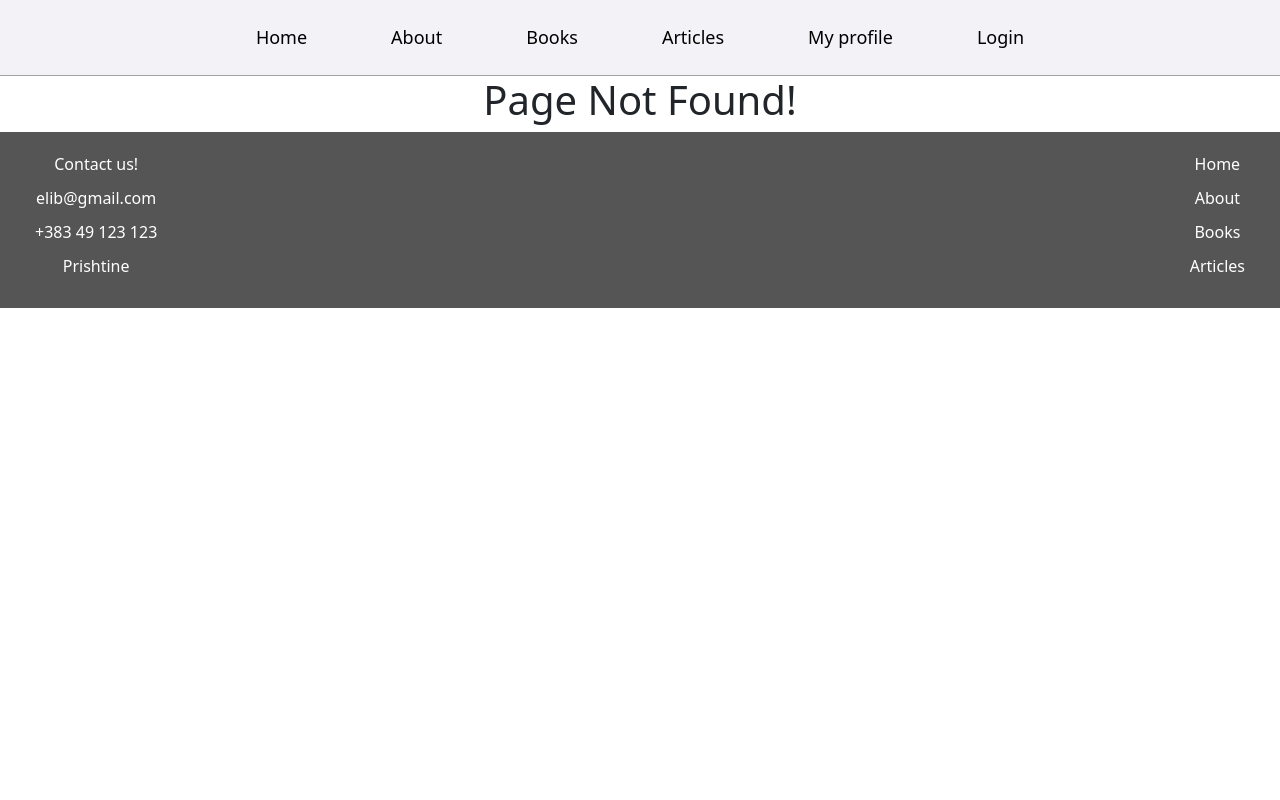
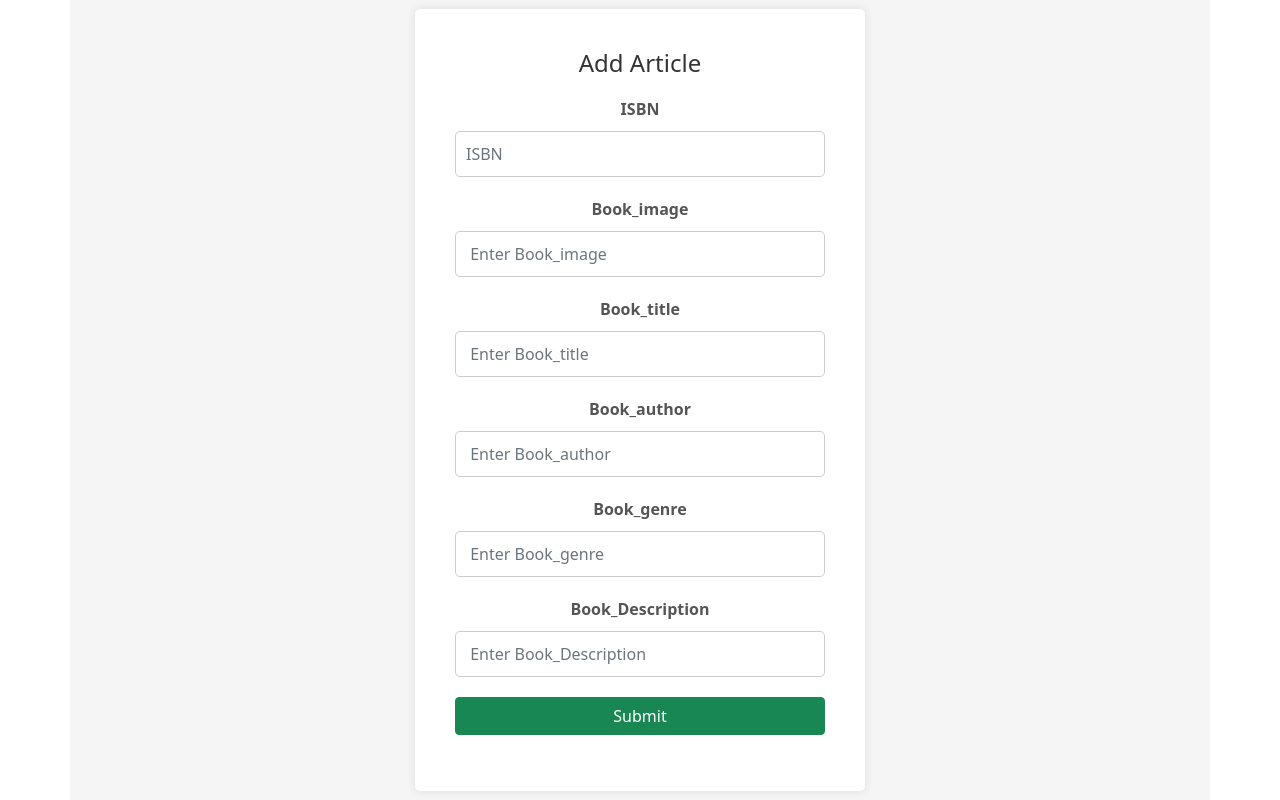
Before and after one commit to arbrudi/lab_course_1, a React (Create React App) app in the folder Project/: page /admin/books/create in a window 1280 px wide. Before the commit this address had no page. Built offline with nearby package versions, Linux system fonts and the light colour scheme.

Commit message:
Crud Css update

```diff
--- a/Project/src/App.js
+++ b/Project/src/App.js
@@ -19,6 +19,10 @@ import UpdateUser from './components/CRUDS/User_Management/UpdateUser';
 
 import CreateArticle from './components/CRUDS/Article_Managment/CreateArticle';
 import UpdateArticle from './components/CRUDS/Article_Managment/UpdateArticle';
+
+import CreateBook from './components/CRUDS/Book_Managment/CreateBook';
+import UpdateBook from './components/CRUDS/Book_Managment/UpdateBook';
+
 function App() {
   return (
     <BrowserRouter>
@@ -45,7 +49,11 @@ function App() {
             <Route path="/admin/user/create" element={<CreateUser />} />
             <Route path="/admin/user/update/:User_ID" element={<UpdateUser />} />
             <Route path="/admin/articles/create" element={<CreateArticle />} />
+
             <Route path='/admin/articles/update/:Article_ID' element={<UpdateArticle />} />
+            <Route path="/admin/books/create" element={<CreateBook />} />
+            <Route path='/admin/books/update/:ISBN' element={<UpdateBook/>} />
+
 
           </Routes>
         </div>
--- /dev/null
+++ b/Project/src/components/CRUDS/Book_Managment/CreateBook.js
@@ -0,0 +1,91 @@
+import React, {  useState } from 'react';
+import "../Article_Managment/CA.css";
+import axios from 'axios';
+import { useNavigate } from 'react-router-dom';
+
+
+function CreateBook(){
+
+    const [ISBN, setISBN] = useState("");
+    const [Book_image	, setBook_image	] = useState("");
+    const [Book_title, setBook_title] = useState("");
+    const [Book_author, setBook_author] = useState("");
+    const [Book_genre, setBook_genre] = useState("");
+    const [Book_description, setBook_description] = useState("");
+    const navigate = useNavigate();
+
+
+        function handleSubmit(event) {
+            event.preventDefault();
+            axios.post('http://localhost:3001/admin/books/create', {
+                ISBN,
+                Book_image,
+                Book_title,
+                Book_author,
+                Book_genre,
+                Book_description
+
+              }).then(res=>{
+                console.log(res);
+                navigate('/admin');
+              }).catch(err=> {
+                console.log(err)
+             });
+
+
+        }
+
+
+
+    return(
+        <div className='container '>
+            <div className='cont'>
+                <form onSubmit={handleSubmit}>
+                    <h2>Add Article</h2>
+                    <div className='mb-2'>
+                        <label htmlFor="ISBN">ISBN</label>
+                        <input type='number' placeholder='ISBN' className='form-control'
+                        onChange={e=> setISBN(e.target.value)}
+                        />
+                    </div>
+                    <div className='mb-2'>
+                        <label htmlFor="Book_image">Book_image</label>
+                        <input type='url' placeholder=' Enter Book_image' className='form-control'
+                        onChange={e=> setBook_image(e.target.value)}
+                        />
+                    </div>
+                    <div className='mb-2'>
+                        <label htmlFor="Book_title">Book_title</label>
+                        <input type='text' placeholder=' Enter Book_title' className='form-control'
+                        onChange={e=> setBook_title(e.target.value)}
+                        />
+                    </div>
+                    <div className='mb-2'>
+                        <label htmlFor="Book_author">Book_author</label>
+                        <input type='text' placeholder=' Enter Book_author' className='form-control'
+                        onChange={e=> setBook_author(e.target.value)}
+                        />
+                    </div>
+
+                    <div className='mb-2'>
+                        <label htmlFor="Book_genre">Book_genre</label>
+                        <input type='text' placeholder=' Enter Book_genre' className='form-control'
+                        onChange={e=> setBook_genre(e.target.value)}
+                        />
+                    </div>
+                    <div className='mb-2'>
+                        <label htmlFor="Book_Description">Book_Description</label>
+                        <input type='text' placeholder=' Enter Book_Description' className='form-control'
+                        onChange={e=> setBook_description(e.target.value)}
+                        />
+                    </div>
+                   <button className='btn btn-success'>Submit</button>
+                </form>
+            </div>
+        </div>
+    )
+}
+
+
+
+ export default CreateBook;
--- /dev/null
+++ b/Project/src/components/CRUDS/Book_Managment/UpdateBook.js
@@ -0,0 +1,85 @@
+import React, {  useState } from 'react';
+import "../Article_Managment/CA.css";
+import axios from 'axios';
+import { useNavigate,useParams } from 'react-router-dom';
+
+
+function UpdateBook(){
+    const {ISBN} = useParams();
+    const [Book_image	, setBook_image	] = useState("");
+    const [Book_title, setBook_title] = useState("");
+    const [Book_author, setBook_author] = useState("");
+    const [Book_genre, setBook_genre] = useState("");
+    const [Book_description, setBook_description] = useState("");
+    const navigate = useNavigate();
+
+
+        function handleSubmit(event) {
+            event.preventDefault();
+            axios.put(`http://localhost:3001/admin/books/update/${ISBN}`, {
+                ISBN,
+                Book_image,
+                Book_title,
+                Book_author,
+                Book_genre,
+                Book_description
+
+              }).then(res=>{
+                console.log(res);
+                navigate('/admin');
+              }).catch(err=> {
+                console.log(err)
+             });
+
+
+        }
+
+
+
+    return(
+        <div className='container '>
+            <div className='cont'>
+                <form onSubmit={handleSubmit}>
+                    <h2>update book</h2>
+
+                    <div className='mb-2'>
+                        <label htmlFor="Book_image">Book_image</label>
+                        <input type='url' placeholder=' Enter Book_image' className='form-control'
+                        onChange={e=> setBook_image(e.target.value)}
+                        />
+                    </div>
+                    <div className='mb-2'>
+                        <label htmlFor="Book_title">Book_title</label>
+                        <input type='text' placeholder=' Enter Book_title' className='form-control'
+                        onChange={e=> setBook_title(e.target.value)}
+                        />
+                    </div>
+                    <div className='mb-2'>
+                        <label htmlFor="Book_author">Book_author</label>
+                        <input type='text' placeholder=' Enter Book_author' className='form-control'
+                        onChange={e=> setBook_author(e.target.value)}
+                        />
+                    </div>
+
+                    <div className='mb-2'>
+                        <label htmlFor="Book_genre">Book_genre</label>
+                        <input type='text' placeholder=' Enter Book_genre' className='form-control'
+                        onChange={e=> setBook_genre(e.target.value)}
+                        />
+                    </div>
+                    <div className='mb-2'>
+                        <label htmlFor="Book_Description">Book_Description</label>
+                        <input type='text' placeholder=' Enter Book_Description' className='form-control'
+                        onChange={e=> setBook_description(e.target.value)}
+                        />
+                    </div>
+                   <button className='btn btn-success'>Update</button>
+                </form>
+            </div>
+        </div>
+    )
+}
+
+
+
+ export default UpdateBook;
--- a/Project/src/pages/AdminDashboard.js
+++ b/Project/src/pages/AdminDashboard.js
@@ -70,74 +70,18 @@ const deletearticles = async(Article_ID) =>
 
 {/*Leka */}
 
-const [ISBN, setISBN] = useState()
-const [Book_image, setBook_image] = useState('')
-const [Book_title, setBook_title] = useState('')
-const [Book_author, setBook_author] = useState('')
-const [Book_genre, setBook_genre] = useState('')
-const [Book_description, setBook_description] = useState('')
-
-const [newBook_description, setNewBook_description] = useState('')
-const [newBook_image, setnewBook_image] = useState('')
-const [newBook_title, setnewBook_title] = useState('')
-const [newBook_author, setnewBook_author] = useState('')
-const [newBook_genre, setnewBook_genre] = useState('')
-
 
 
 const [booksList, setbooksList] = useState([]);
 
-const addbooks = () => {
-  Axios.post("http://localhost:3001/admin/books/create", {
-    ISBN:ISBN,
-    Book_image: Book_image,
-    Book_title: Book_title,
-    Book_author: Book_author,
-    Book_genre: Book_genre,
-    Book_description: Book_description
-  }).then(() => {
-    setbooksList([
-      ...booksList,
-      {
-        ISBN: ISBN,
-        Book_image: Book_image,
-        Book_title: Book_title,
-        Book_author: Book_author,
-        Book_genre: Book_genre,
-        Book_description: Book_description
-      }
-    ]);
-  });
-};
 
-const getbooks = () => {
-  Axios.get("http://localhost:3001/admin/books/").then((response) => {
-    console.log(response);
-    setbooksList(response.data);
-  });
-};
+useEffect(()=>{
+  Axios.get("http://localhost:3001/admin/books")
+  .then(res => setbooksList(res.data))
+  .catch(err => console.log(err))
 
-const updateAll_books = (ISBN) => {
-  Axios.put("http://localhost:3001/admin/books/update" ,{
-     Book_description: newBook_description,
-      ISBN: ISBN  ,
-     Book_image: newBook_image
-  , Book_author: newBook_author
-  , Book_title: newBook_title
-  , Book_genre: newBook_genre }).then(
-    (response) => {
-      setbooksList(booksList.map((val)=> {
-        return val.ISBN === ISBN ?
-        {ISBN: val.ISBN,
-          Book_image: newBook_image
-          , Book_author: newBook_author
-          , Book_title: newBook_title
-          , Book_genre: newBook_genre
-          , Book_description: newBook_description} : val
-      }))
-    }
-  );
-};
+},
+[])
 
 const deletebooks = (ISBN) => {
   Axios.delete(`http://localhost:3001/admin/books/delete/${ISBN}`).then((response)=> {
@@ -290,81 +234,50 @@ const deletebooks = (ISBN) => {
 
 </div>
 {/* LEKA */}
-<div className="information">
-      <label>ISBN:</label>
-        <input type="number"
-          onChange={(event) => {
-            setISBN(event.target.value);
-          }} />
-        <label>Book_image:</label>
-        <input type="url"
-          onChange={(event) => {
-            setBook_image(event.target.value);
-          }} />
-        <label>Book_title:</label>
-        <input type="text"
-          onChange={(event) => {
-            setBook_title(event.target.value);
-          }} />
-        <label>Book_author:</label>
-        <input type="text"
-          onChange={(event) => {
-            setBook_author(event.target.value);
-          }} />
-        <label>Book_genre:</label>
-        <input type="text"
-          onChange={(event) => {
-            setBook_genre(event.target.value);
-          }} />
-        <label>Book_description:</label>
-        <input type="text"
-          onChange={(event) => {
-            setBook_description(event.target.value);
-          }} />
-        <button onClick={addbooks}>Add books</button>
-        <button onClick={getbooks}>Show books</button>
-      </div>
 
-      <div className="books">
-      <button onClick={getbooks}>Show Books</button>
-        </div>
-        <table className="user-table">
+<div className='d-flex justify-content-center align-items-center'>
+         <div className='bg-white rounded p-3'>
+            <Link to="/admin/books/create" className='btn btn-success' >Add +</Link>
+            <table className='table'>
                 <thead>
                     <tr>
                     <th>ISBN</th>
-                <th>Book Image</th>
-                <th>Book Title</th>
-                <th>Book author</th>
-                <th>Book genre</th>
-
-                <th>Book Description</th>
-                <th>Edit</th>
-                <th>Delete</th>
+                    <th>Book_image</th>
+                    <th>Book_title</th>
+                    <th>Book_title</th>
+                    <th>Book_genre</th>
+                    <th>Book_Description</th>
+                    <th>Action</th>
                     </tr>
                 </thead>
                 <tbody>
-            {booksList.map((val, key) => (
-                <tr key={val.key}>
-                  <td>{val.ISBN}</td>
-                  <td></td>
-                  <td>{val.Book_title}</td>
-                  <td>{val.Book_author}</td>
-                  <td>{val.Book_genre}</td>
-                  <td>{val.Book_description}</td>
+                    {
+                        booksList.map((data,i)=>(
+                            <tr key={i}>
+                                <td>{data.ISBN}</td>
+                                <td> {data.Book_image && (
+                    <img
+                    src={data.Book_image}
+                      alt='Book Image'
+                      style={{ maxWidth: '100px', maxHeight: '100px' }}
+                    />
+                  )}</td>
+                                <td>{data.Book_title}</td>
+                                <td>{data.Book_author}</td>
+                                <td>{data.Book_genre}</td>
+                                <td>{data.Book_description}</td>
                                 <td>
-                      <input placeholder ="book title" defaultValue={val.Book_title} onChange={(event) => setnewBook_title(event.target.value)} />
-                      <input placeholder ="book author" defaultValue={val.Book_author} onChange={(event) => setnewBook_author(event.target.value)} />
-                      <input placeholder ="book genre" defaultValue={val.Book_genre} onChange={(event) => setnewBook_genre(event.target.value)} />
-                      <input placeholder ="book Description" defaultValue={val.Book_description} onChange={(event) => setNewBook_description(event.target.value)} />
-                        <button variant="primary" onClick={() =>{updateAll_books(val.ISBN)} }>
-                      Edit
-                    </button>
+                                    <Link to={`books/update/${data.ISBN}`} className='btn btn-primary'>Update</Link>
+                                    <button className='btn btn-danger ms-2' onClick={e => deletebooks(data.ISBN)}>Delete</button>
                                 </td>
-                  <td><button onClick={()=>{deletebooks(val.ISBN)}}>Delete</button></td>
                             </tr>
-                ))}
+                        ))
+                    }
                 </tbody>
+
             </table>
+         </div>
+    </div>
 </div>
 
 
--- a/Project/src/pages/pages_css/admin_style.css
+++ b/Project/src/pages/pages_css/admin_style.css
@@ -1,7 +1,9 @@
+
 .admin_page{
   display: flex;
   flex-direction: row;
-
+  width: auto;
+  height: auto;
 }
 
 table {
--- a/Project/src/pages/pages_css/slider.css
+++ b/Project/src/pages/pages_css/slider.css
@@ -9,7 +9,7 @@
 img {
   width: 1400px;
   height: 900px;
-  margin-bottom: 20px;
+
 
 }
 
@@ -55,16 +55,14 @@ img {
   height: 70px;
   width: 70px;
   cursor: pointer;
-  margin-top: 20px;
-  padding-left: 20px;
+
 }
 
 .slidern img {
   height: 70px;
   width: 70px;
   cursor: pointer;
-  margin-top: 0px;
-  padding-right: 20px;
+
 }
 
 .elements {
```
Lines whose indentation alone changed are shown as unchanged.
